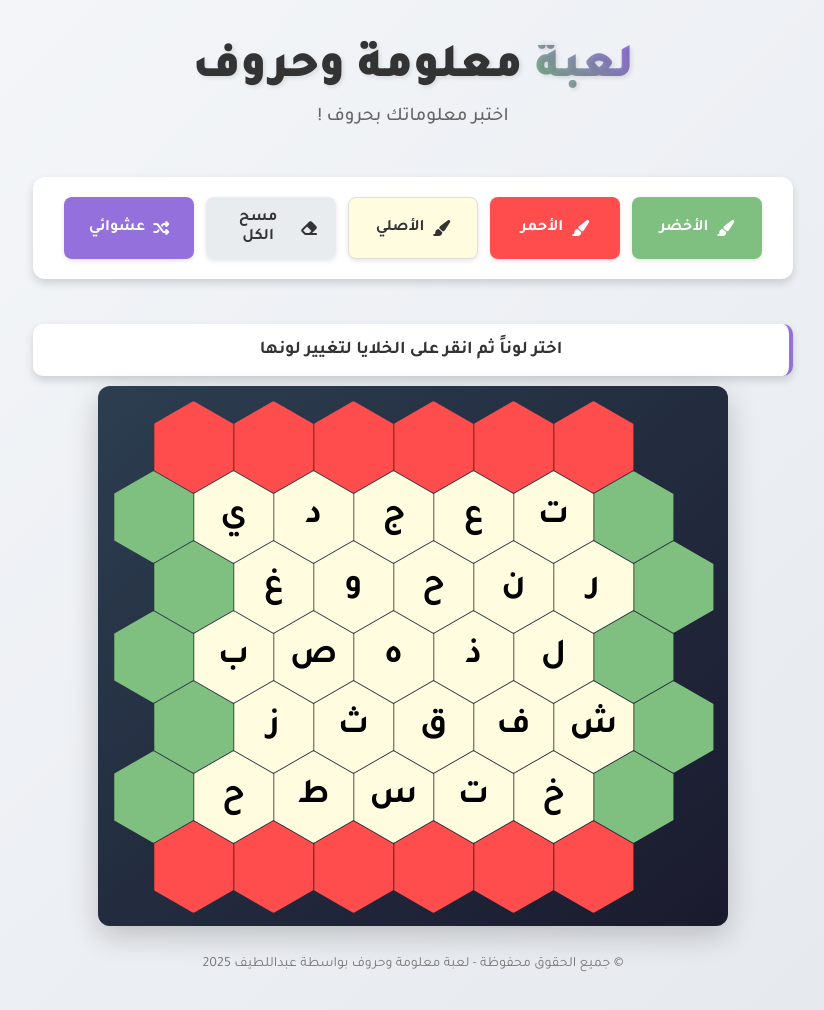
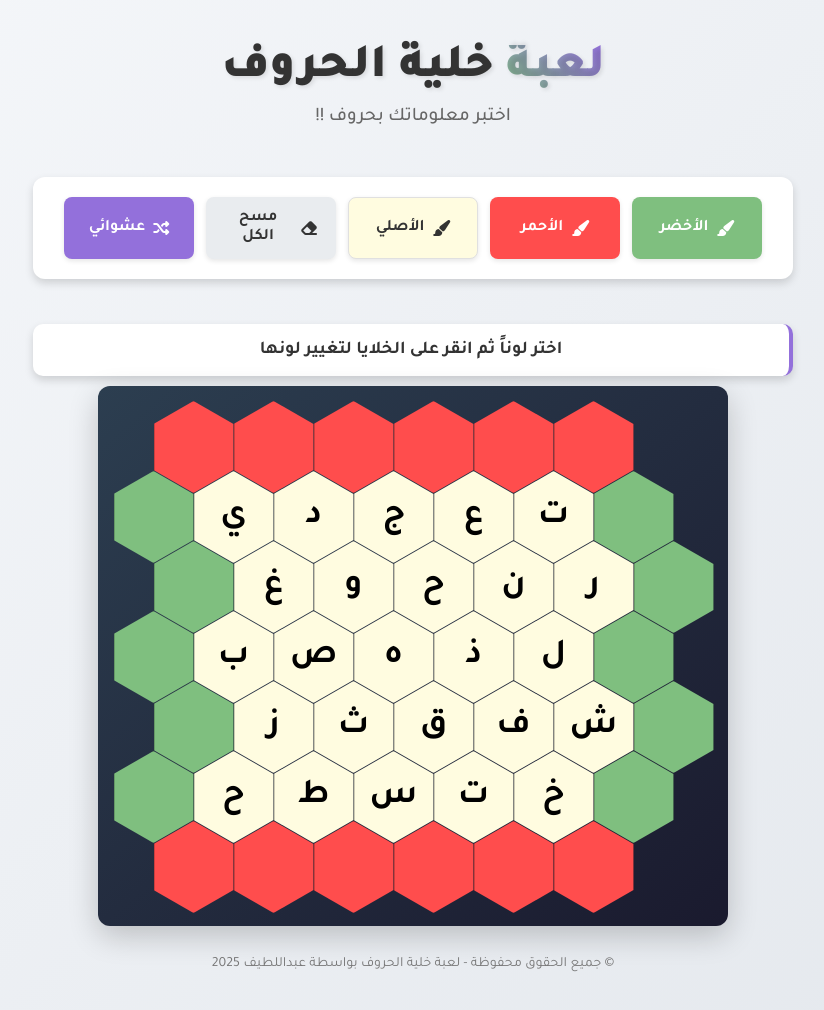
Before and after one commit to wafenop/TestGame, a plain HTML site: page index.html in a window 1280 px wide. Shown: the whole page, without its empty margins (227-1051 px from the left). Drawn offline with Linux system fonts and the light colour scheme.

Commit message:
index.html

```diff
--- a/index.html
+++ b/index.html
@@ -3,7 +3,7 @@
 <head>
     <meta charset="UTF-8">
     <meta name="viewport" content="width=device-width, initial-scale=1.0">
-    <title>لعبة معلومة وحروف</title>
+    <title>لعبة خلية الحروف</title>
     <link href="https://cdnjs.cloudflare.com/ajax/libs/font-awesome/6.4.0/css/all.min.css" rel="stylesheet">
     <link href="styles.css" rel="stylesheet">
 </head>
@@ -11,8 +11,8 @@
     <div class="container">
         <!-- عنوان اللعبة -->
         <div class="header">
-            <h1 class="game-title"><span>  لعبة </span>معلومة وحروف</h1>
-            <p class="game-subtitle">اختبر معلوماتك بحروف !</p>
+            <h1 class="game-title"><span>  لعبة </span>خلية الحروف</h1>
+            <p class="game-subtitle">اختبر معلوماتك بحروف !!</p>
         </div>
 
         <!-- أزرار التحكم باللون -->
@@ -35,7 +35,7 @@
 
         <div class="honeycomb-container">
             <div class="honeycomb">
-                <!-- الصف الأول - وردي -->
+                <!-- الصف الأول - أحمر -->
                 <div class="hex pink"></div>
                 <div class="hex pink"></div>
                 <div class="hex pink"></div>
@@ -88,7 +88,7 @@
                 <div class="hex cream letter">خ</div>
                 <div class="hex green"></div>
 
-                <!-- الصف السابع - وردي -->
+                <!-- الصف السابع - أحمر -->
                 <div class="hex pink"></div>
                 <div class="hex pink"></div>
                 <div class="hex pink"></div>
@@ -99,7 +99,7 @@
         </div>
 
         <footer class="footer">
-          © جميع الحقوق محفوظة - لعبة معلومة وحروف بواسطة عبداللطيف 2025
+          © جميع الحقوق محفوظة - لعبة خلية الحروف بواسطة عبداللطيف 2025
         </footer>
     </div>
 
```
